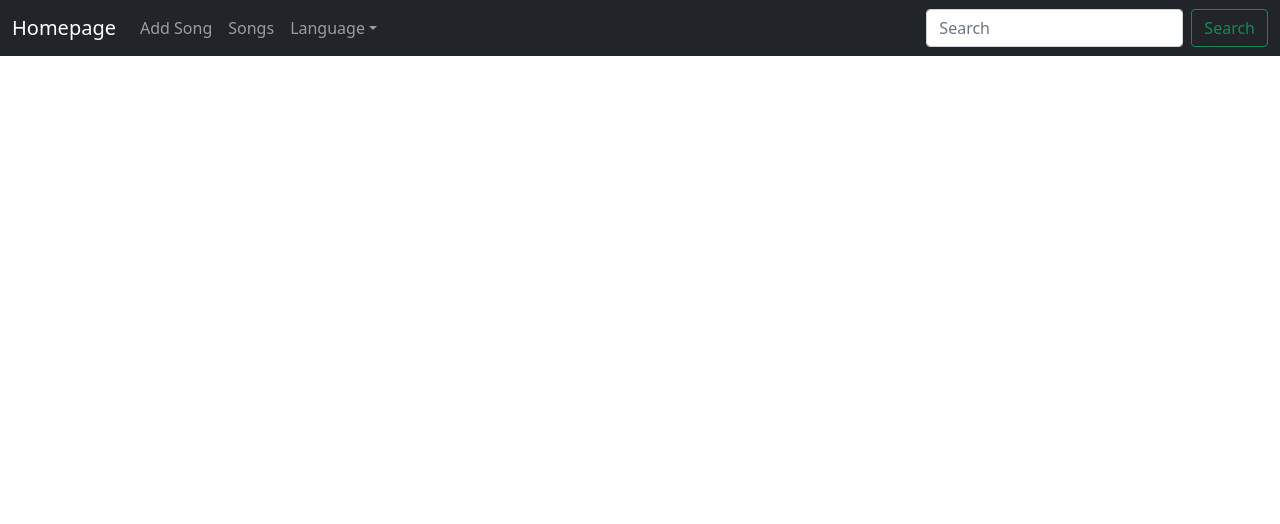
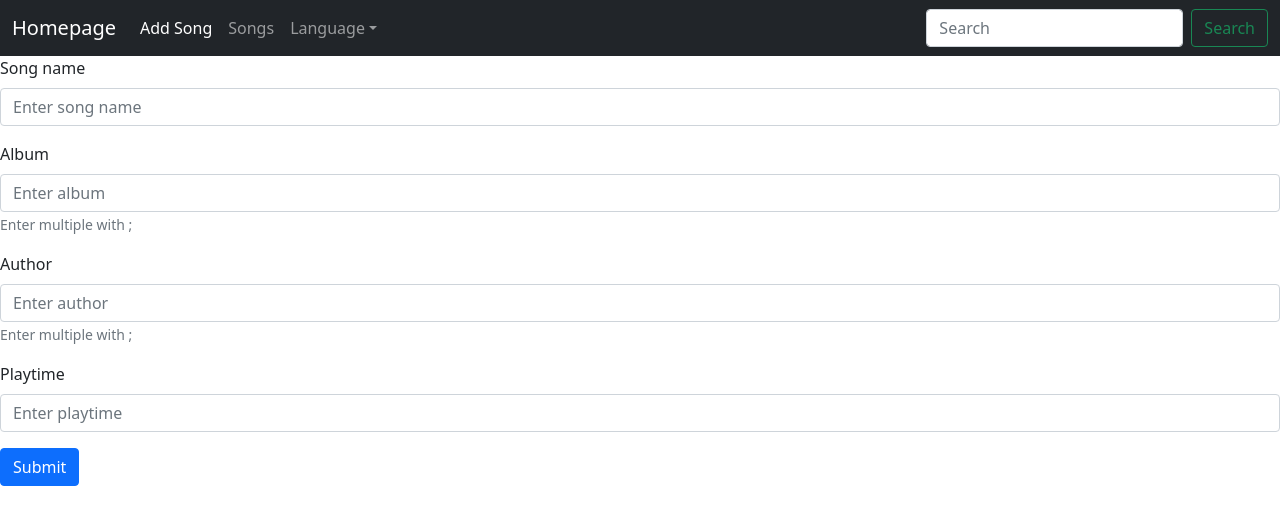
Before and after one commit to GiedriusSafonovas/CodeAcademyReactProject, a React (Create React App) app in the folder song-ui/: page /addsong in a window 1280 px wide. Shown: the top 524 px of the page. Built offline with nearby package versions, Linux system fonts and the light colour scheme.

Commit message:
[React frontend] Page for creating a new song

```diff
--- a/song-ui/src/API/apiEndpoints.js
+++ b/song-ui/src/API/apiEndpoints.js
@@ -2,4 +2,6 @@ import HTTP from './AxiosConfig';
 
 const getSongs = () => HTTP.get("/songs")
 
-export {getSongs}
+const createSong = (songData) => HTTP.post("/createsong", songData)
+
+export {getSongs, createSong}
--- a/song-ui/src/App.js
+++ b/song-ui/src/App.js
@@ -1,6 +1,7 @@
 import SongsPage from "./Pages/SongsPage";
 import Header from "./Header/Header";
 import {BrowserRouter, Route, Routes} from "react-router-dom";
+import AddSong from "./Pages/AddSong";
 
 function App() {
     return (
@@ -9,6 +10,7 @@ function App() {
             <Header/>
             <Routes>
                 <Route path='/songlist' element={<SongsPage/>}/>
+                <Route path='/addsong' element={<AddSong/>}/>
             </Routes>
         </div>
         </BrowserRouter>
--- a/song-ui/src/Header/Header.js
+++ b/song-ui/src/Header/Header.js
@@ -18,7 +18,7 @@ const Header = () => {
                         style={{ maxHeight: '100px' }}
                         navbarScroll
                     >
-                        <Nav.Link href="/addsong">Add Song</Nav.Link>
+                        <Nav.Link to="/addsong" as={NavLink}>Add Song</Nav.Link>
                         <Nav.Link to="/songlist" as={NavLink}>Songs</Nav.Link>
                         <NavDropdown title="Language" id="navbarScrollingDropdown">
                             <NavDropdown.Item href="#action3">Action</NavDropdown.Item>
--- /dev/null
+++ b/song-ui/src/Pages/AddSong.js
@@ -0,0 +1,75 @@
+import {Form} from "react-bootstrap";
+import Button from "react-bootstrap/Button";
+import {useState} from "react";
+import {createSong} from "../API/apiEndpoints";
+
+const AddSong = () =>
+{
+    const [song, setSong] = useState({
+        name: '',
+        album: '',
+        author: '',
+        playtime: '',
+    })
+
+    const handleChange = (e) => {
+        setSong({
+            ...song,
+            [e.target.name]: e.target.value,
+        })
+    }
+
+    const onSubmit = (e) =>{
+        e.preventDefault()
+        console.log(song)
+        createSong(song).then()
+    }
+
+
+    return(
+        <Form onSubmit={onSubmit}>
+            <Form.Group className="mb-3" controlId="name">
+                <Form.Label>Song name</Form.Label>
+                <Form.Control type="text"
+                              placeholder="Enter song name"
+                              name = 'name'
+                              onChange={handleChange}
+                />
+            </Form.Group>
+            <Form.Group className="mb-3" controlId="album">
+                <Form.Label>Album</Form.Label>
+                <Form.Control type="text"
+                              placeholder="Enter album"
+                              name = 'album'
+                              onChange={handleChange}
+                />
+                <Form.Text className="text-muted">
+                    Enter multiple with ;
+                </Form.Text>
+            </Form.Group>
+            <Form.Group className="mb-3" controlId="author">
+                <Form.Label>Author</Form.Label>
+                <Form.Control type="text"
+                              placeholder="Enter author"
+                              name = 'author'
+                              onChange={handleChange}
+                />
+                <Form.Text className="text-muted">
+                    Enter multiple with ;
+                </Form.Text>
+            </Form.Group>
+            <Form.Group className="mb-3" controlId="playtime">
+                <Form.Label>Playtime</Form.Label>
+                <Form.Control type="text"
+                              placeholder="Enter playtime"
+                              name = 'playtime'
+                              onChange={handleChange}
+                />
+            </Form.Group>
+            <Button variant="primary" type="submit">
+                Submit
+            </Button>
+        </Form>
+    )
+}
+export default AddSong
--- a/song-ui/src/Pages/SongsPage.js
+++ b/song-ui/src/Pages/SongsPage.js
@@ -14,8 +14,6 @@ const SongsPage = () => {
         })
             .catch((error) => console.log('error', error))
     }, [])
-
-    console.log('songs', songs)
 
     return (
             <Table striped bordered hover variant="dark">
```
